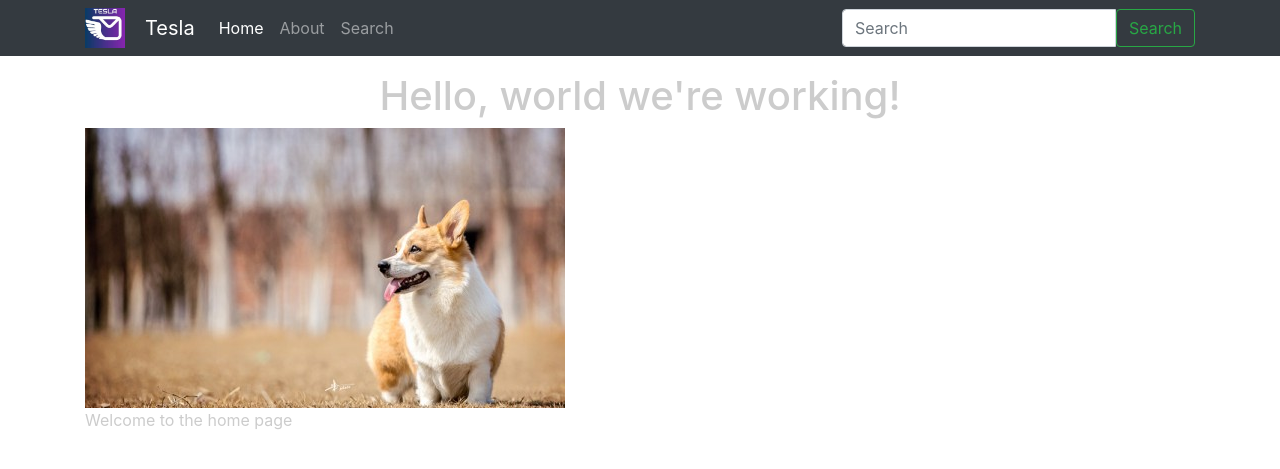
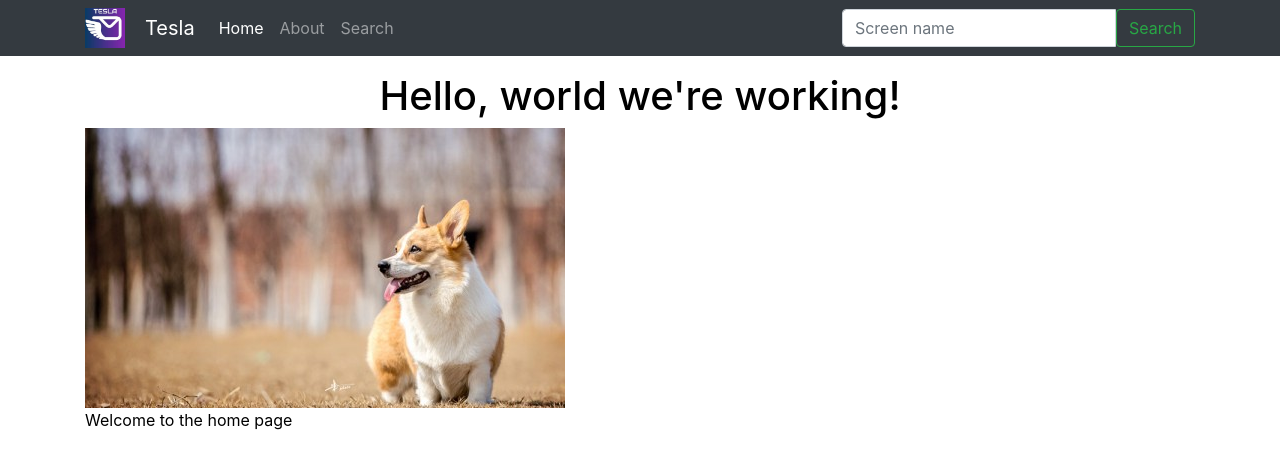
Before and after one commit to letheyue/TESLA-twitter-suspension-learning, a Django app: page / in a window 1280 px wide. Shown: the top 469 px of the page. Run offline with Django 3.2, Linux system fonts and the light colour scheme; parts of the project's set-up code (start-up, migrations or seed data) failed here and were passed over; some libraries are stand-ins or nearby versions.

Commit message:
favicon added

```diff
--- a/src/Tesla/settings/production.py
+++ b/src/Tesla/settings/production.py
@@ -39,6 +39,7 @@ INSTALLED_APPS = [
     'django.contrib.staticfiles',
 
     'predictions',
+
 ]
 
 MIDDLEWARE = [
--- a/src/Tesla/urls.py
+++ b/src/Tesla/urls.py
@@ -32,5 +32,9 @@ urlpatterns = [
 
 
 if settings.DEBUG:
-	urlpatterns = urlpatterns + static(settings.STATIC_URL, document_root=settings.STATIC_ROOT)
-	urlpatterns = urlpatterns + static(settings.MEDIA_URL, document_root=settings.MEDIA_ROOT)
+    import debug_toolbar
+    urlpatterns += [
+        url(r'^__debug__/', include(debug_toolbar.urls)),
+    ]
+	# urlpatterns = urlpatterns + static(settings.STATIC_URL, document_root=settings.STATIC_ROOT)
+	# urlpatterns = urlpatterns + static(settings.MEDIA_URL, document_root=settings.MEDIA_ROOT)
--- a/src/predictions/templates/predictions/search-form.html
+++ b/src/predictions/templates/predictions/search-form.html
@@ -1,6 +1,6 @@
 <form method='GET' action='{% url "prediction:content" %}' class="form my-2 my-lg-0">
 	<div class="input-group">
-  		<input class="form-control" type="text" placeholder="Search" name='content'>
+  		<input class="form-control" type="text" placeholder="Screen name" name='content'>
 		<span class='input-group-btn'>
 			<button class="btn btn-outline-success my-2 my-sm-0" type="submit">Search</button>
 		</span>
--- a/src/static_my_proj/css/main.css
+++ b/src/static_my_proj/css/main.css
@@ -1,7 +1,11 @@
 body {
-	color: #ccc;
+	color: rgb(0, 0, 0);
 }
 
 .name {
   margin-left: 20px;
 }
+
+.row {
+	float: left;
+}
--- a/src/templates/base.html
+++ b/src/templates/base.html
@@ -5,7 +5,8 @@
     <!-- Required meta tags -->
     <meta charset="utf-8">
     <meta name="viewport" content="width=device-width, initial-scale=1, shrink-to-fit=no">
-    <title>Base Template</title>
+    <link rel="shortcut icon" type="image/png" href="{%  static 'img/favicon.ico' %}"/>
+    <title>TESLA</title>
     {% include 'base/css.html' %}
     {% block base_head %} {% endblock %}
   </head>
```
Also changed, not shown: src/Tesla/settings/base.py (+7 -0 lines), src/requirements.txt (+162 -36 lines), src/static_my_proj/img/favicon.ico (added), 1 other file.
